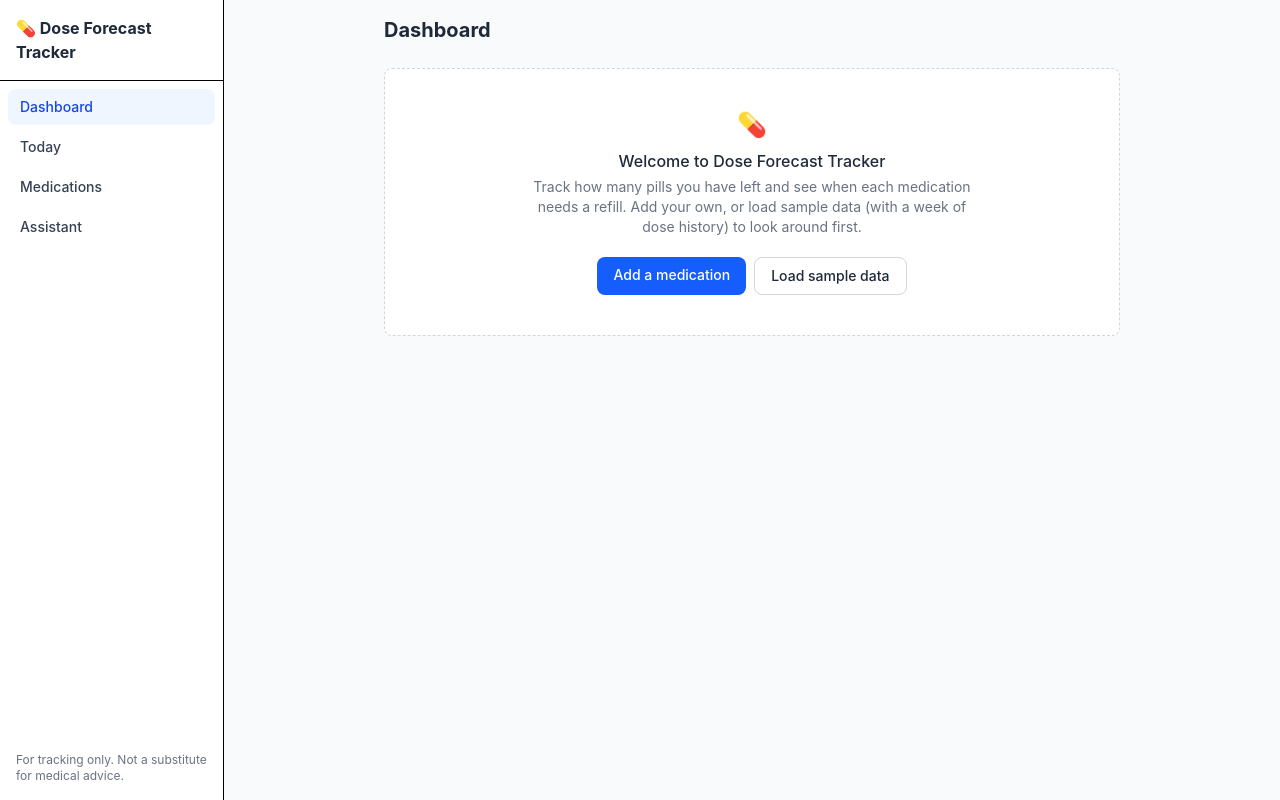
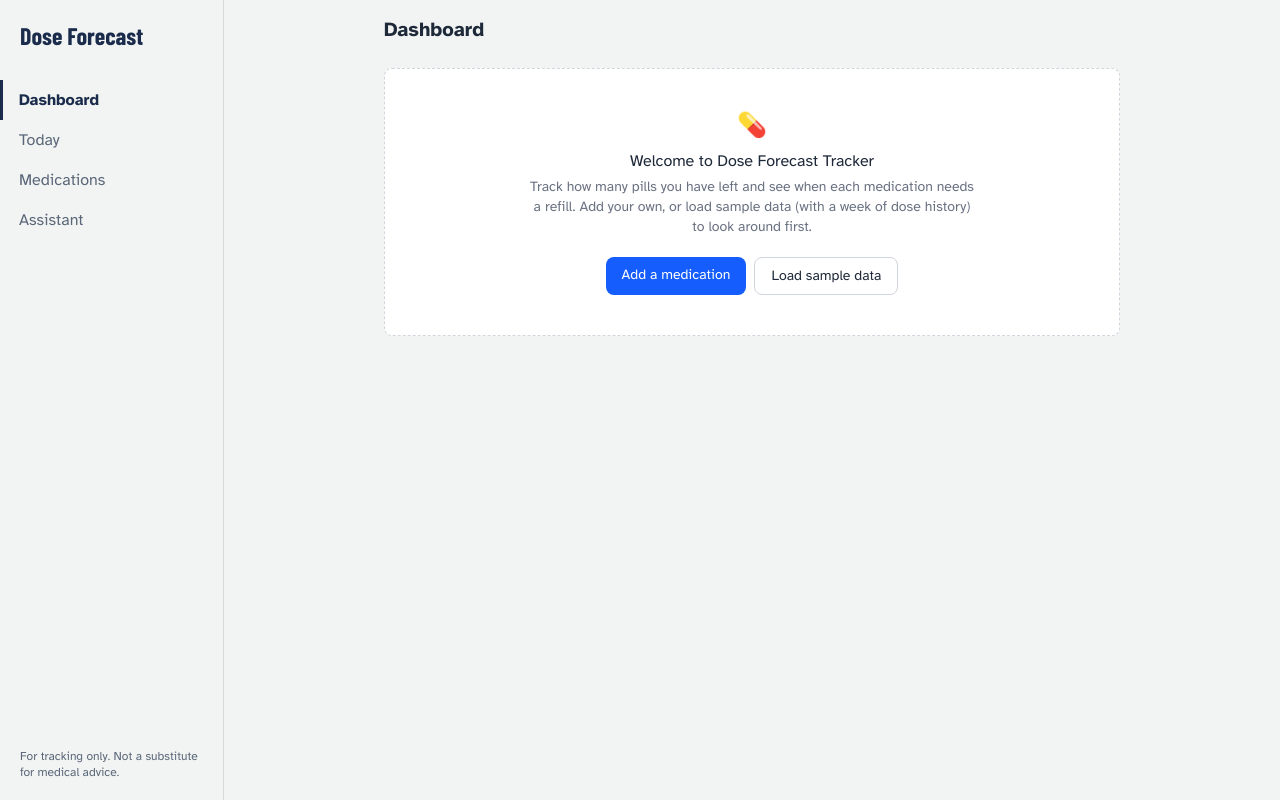
Before and after one commit to TehreemFarooq-cs/dose-forecast-tracker, a Next.js app: page / in a window 1280 px wide. Built offline with nearby package versions, Linux system fonts and the light colour scheme.

Commit message:
style: add pharmacy-label design tokens, fonts and navigation

```diff
--- a/app/globals.css
+++ b/app/globals.css
@@ -1,2 +1,26 @@
 @import "tailwindcss";
 @source "../node_modules/streamdown/dist/index.js";
+
+@theme inline {
+  --color-paper: #f1f4f2;
+  --color-panel: #fcfdfc;
+  --color-ink: #1b2b4b;
+  --color-ink-soft: #5b6779;
+  --color-rule: #d3dad7;
+  --color-foil: #c3cbd2;
+  --color-ok: #1e7a4c;
+  --color-ok-tint: #e4f1e9;
+  --color-low: #8a4b00;
+  --color-low-fill: #e3a33b;
+  --color-low-tint: #faefd9;
+  --color-critical: #b3261e;
+  --color-critical-tint: #fae7e5;
+
+  --font-sans: var(--next-font-body), ui-sans-serif, system-ui, sans-serif;
+  --font-display: var(--next-font-display), ui-sans-serif, system-ui, sans-serif;
+}
+
+:focus-visible {
+  outline: 2px solid #1b2b4b;
+  outline-offset: 2px;
+}
--- a/app/layout.tsx
+++ b/app/layout.tsx
@@ -1,6 +1,21 @@
 import './globals.css';
 import type { Metadata } from 'next';
+import { Atkinson_Hyperlegible, Barlow_Condensed } from 'next/font/google';
 import AppFrame from '@/components/AppFrame';
+
+const body = Atkinson_Hyperlegible({
+  subsets: ['latin'],
+  weight: ['400', '700'],
+  variable: '--next-font-body',
+  display: 'swap',
+});
+
+const display = Barlow_Condensed({
+  subsets: ['latin'],
+  weight: ['500', '600', '700'],
+  variable: '--next-font-display',
+  display: 'swap',
+});
 
 export const metadata: Metadata = {
   title: 'Dose Forecast Tracker',
@@ -13,8 +28,8 @@ export default function RootLayout({
   children: React.ReactNode;
 }) {
   return (
-    <html lang="en">
-      <body className="h-dvh bg-gray-50 antialiased">
+    <html lang="en" className={`${body.variable} ${display.variable}`}>
+      <body className="h-dvh bg-paper text-ink font-sans antialiased">
         <AppFrame>{children}</AppFrame>
       </body>
     </html>
--- a/components/AppFrame.tsx
+++ b/components/AppFrame.tsx
@@ -15,58 +15,60 @@ export default function AppFrame({ children }: { children: React.ReactNode }) {
   const isActive = (href: string) => (href === '/' ? pathname === '/' : pathname.startsWith(href));
 
   return (
-    <div className="h-dvh flex flex-col md:flex-row bg-gray-50">
+    <div className="h-dvh flex flex-col md:flex-row">
       <a
         href="#main"
-        className="sr-only focus:not-sr-only focus:absolute focus:z-50 focus:m-2 focus:rounded-lg focus:bg-white focus:px-3 focus:py-2 focus:text-sm focus:text-blue-700"
+        className="sr-only focus:not-sr-only focus:absolute focus:z-50 focus:m-2 focus:rounded-[3px] focus:bg-panel focus:px-3 focus:py-2 focus:text-sm focus:text-ink"
       >
         Skip to main content
       </a>
 
-      {/* Desktop sidebar */}
-      <aside className="hidden md:flex md:w-56 md:shrink-0 md:flex-col border-r bg-white">
-        <div className="p-4 border-b">
-          <p className="font-bold text-gray-800">💊 Dose Forecast Tracker</p>
+      {/* Desktop rail */}
+      <aside className="hidden md:flex md:w-56 md:shrink-0 md:flex-col border-r border-rule">
+        <div className="px-5 pt-6 pb-8">
+          <p className="font-display text-2xl font-bold leading-none">Dose Forecast</p>
         </div>
-        <nav aria-label="Main" className="p-2 space-y-1">
+        <nav aria-label="Main">
           {NAV.map(({ href, label }) => (
             <Link
               key={href}
               href={href}
               aria-current={isActive(href) ? 'page' : undefined}
-              className={`block rounded-lg px-3 py-2 text-sm font-medium ${
-                isActive(href) ? 'bg-blue-50 text-blue-700' : 'text-gray-700 hover:bg-gray-100'
+              className={`block border-l-[3px] py-2 pl-4 pr-3 ${
+                isActive(href)
+                  ? 'border-ink font-bold text-ink'
+                  : 'border-transparent text-ink-soft hover:text-ink'
               }`}
             >
               {label}
             </Link>
           ))}
         </nav>
-        <p className="mt-auto p-4 text-xs text-gray-500">
+        <p className="mt-auto p-5 text-xs text-ink-soft">
           For tracking only. Not a substitute for medical advice.
         </p>
       </aside>
 
       {/* Mobile title bar */}
-      <div className="md:hidden border-b bg-white px-4 py-3">
-        <p className="font-bold text-gray-800">💊 Dose Forecast Tracker</p>
+      <div className="md:hidden border-b border-rule px-5 py-3">
+        <p className="font-display text-xl font-bold leading-none">Dose Forecast</p>
       </div>
 
       <main id="main" tabIndex={-1} className="flex-1 min-h-0 min-w-0 focus:outline-none">
         {children}
       </main>
 
-      {/* Mobile bottom tabs */}
-      <nav aria-label="Main" className="md:hidden flex border-t bg-white">
+      {/* Mobile tabs */}
+      <nav aria-label="Main" className="md:hidden grid grid-cols-4 border-t border-rule">
         {NAV.map(({ href, label }) => (
           <Link
             key={href}
             href={href}
             aria-current={isActive(href) ? 'page' : undefined}
-            className={`flex-1 border-t-2 py-3 text-center text-xs font-medium ${
+            className={`border-t-[3px] py-3 text-center text-sm ${
               isActive(href)
-                ? 'border-blue-600 text-blue-700'
-                : 'border-transparent text-gray-600'
+                ? 'border-ink font-bold text-ink'
+                : 'border-transparent text-ink-soft'
             }`}
           >
             {label}
```
